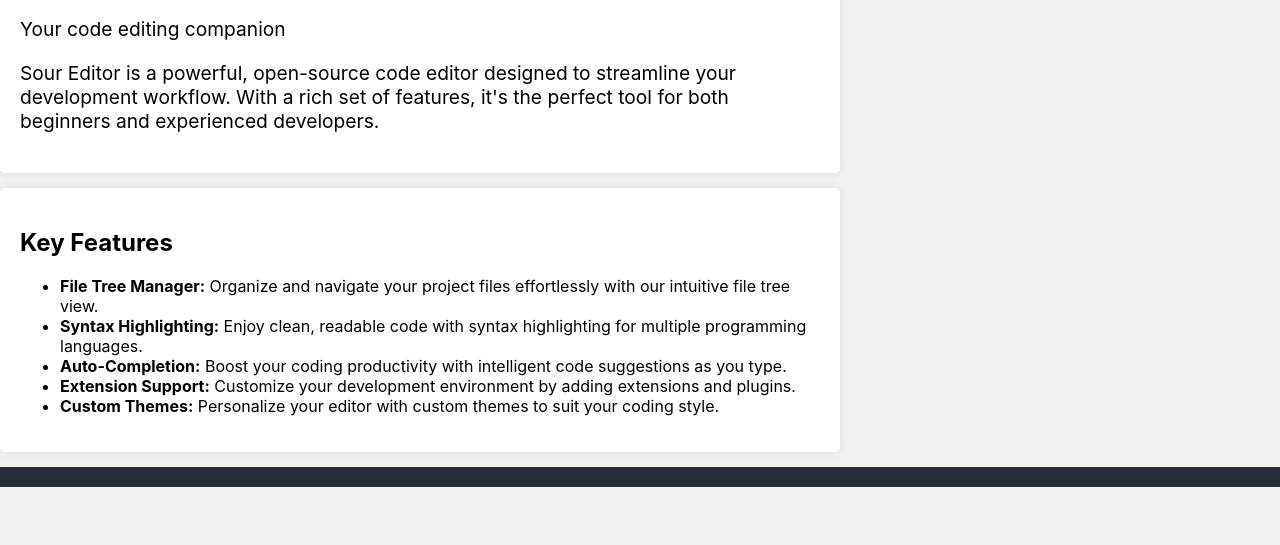
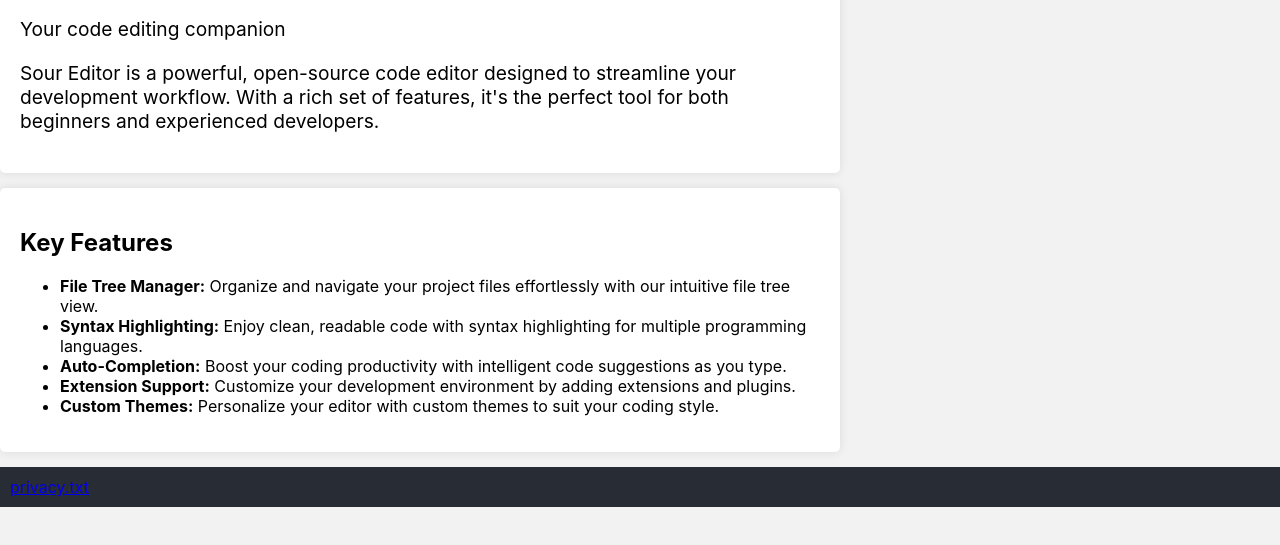
Before and after one commit to sourav-kum/sour-editor, a plain HTML site: page index.html in a window 1280 px wide. Shown: the part 153-698 px from the top of the page. Drawn offline with Linux system fonts and the light colour scheme.

Commit message:
update index.html

```diff
--- a/index.html
+++ b/index.html
@@ -41,6 +41,7 @@
   </div>
 
   <footer>
+    <a href="privacy.txt">privacy.txt</a>
   </footer>
 </body>
 
```
